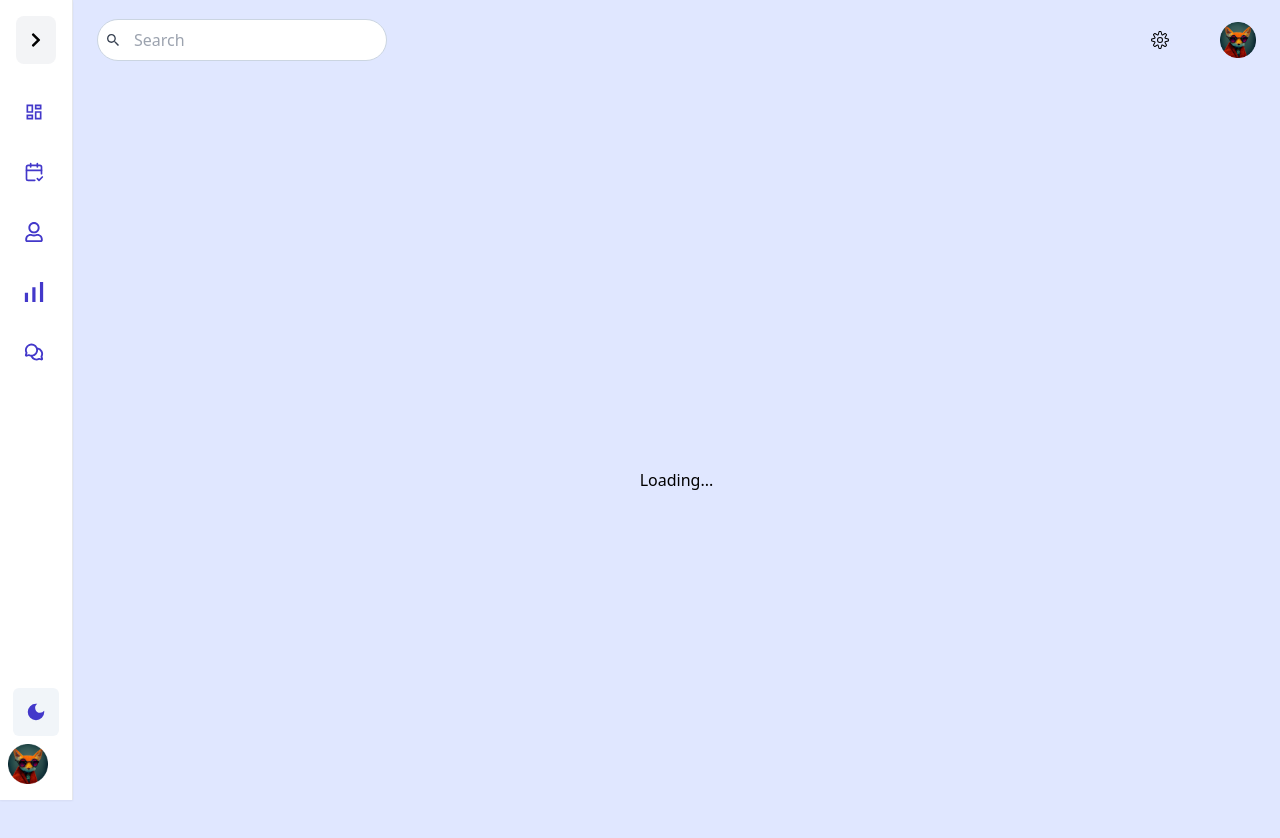
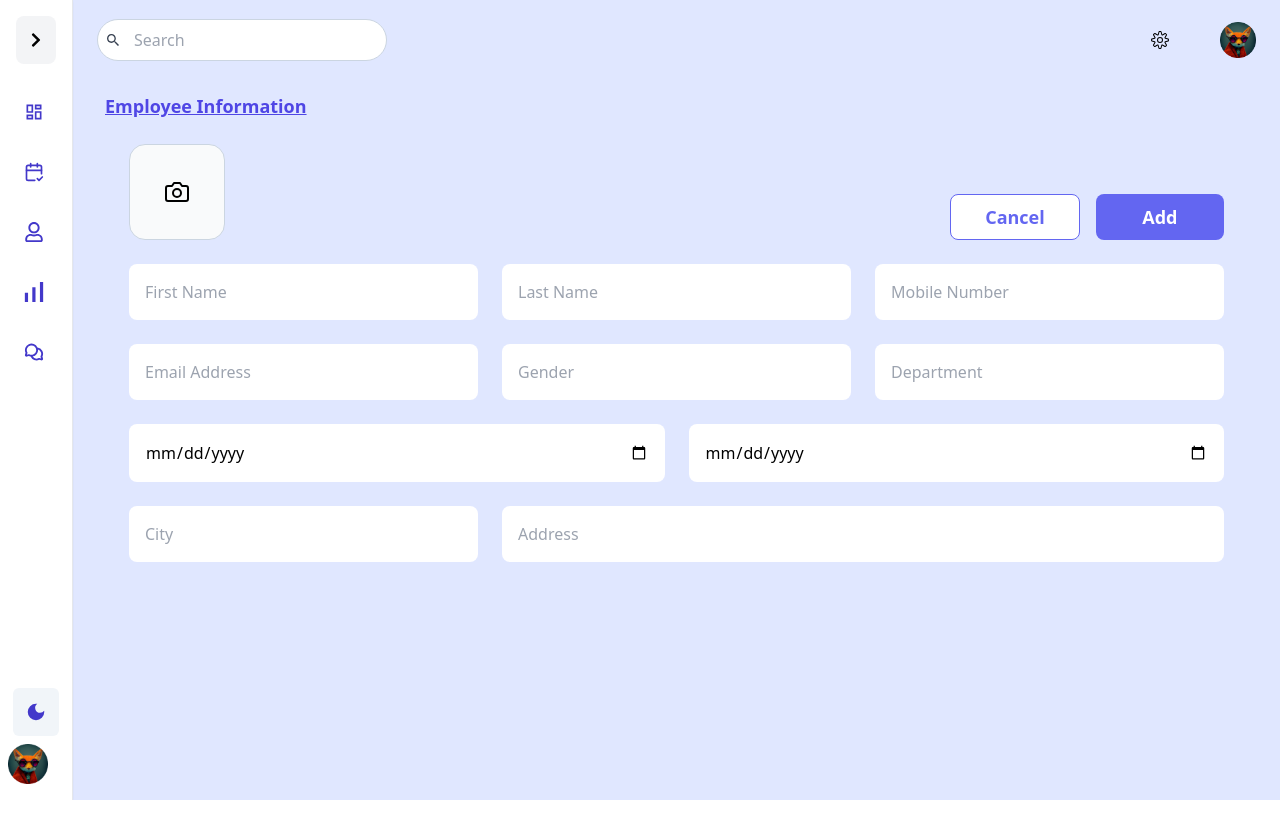
Before and after one commit to hetvi333/HR-management-system, a React (Create React App) app: page /Employee/Add-Employee in a window 1280 px wide. Shown: the top 838 px of the page. After the commit the page ends 800 px from the top, so only its background shows below. Built offline with nearby package versions, Linux system fonts and the light colour scheme.

Commit message:
design update

```diff
--- a/src/AppRoutes.jsx
+++ b/src/AppRoutes.jsx
@@ -9,6 +9,7 @@ import Layout from "./components/layout/Layout";
 import Employee from "./pages/Employee";
 import EmpProfile from "./components/employees/EmpProfile";
 import Chat from "./pages/Chat";
+import EmpData from "./components/employees/EmpData";
 
 const AppRoutes = () => {
   return (
@@ -18,6 +19,7 @@ const AppRoutes = () => {
           <Route path="/" element={<Dashboard />} />
           <Route path="/Calendar" element={<Calendar />} />
           <Route path="/Employee" element={<Employee />} />
+          <Route path="/Employee/Add-Employee" element={<EmpData />} />
           <Route path="/Employee/:id" element={<EmpProfile />} />
           <Route path="/Perfomance" element={<Perfomance />} />
           <Route path="/Chat" element={<Chat />} />
--- a/src/components/employees/EmpData.jsx
+++ b/src/components/employees/EmpData.jsx
@@ -1,90 +1,82 @@
-import React, { useState } from "react";
-import { RxCross1 } from "react-icons/rx";
+import React from "react";
+import { FiCamera } from "react-icons/fi";
 
-const EmpData = ({ onClose, open }) => {
+const EmpData = () => {
   return (
-    <div
-      className={`${
-        open ? "right-0" : "right-0"
-      }  bg-slate-200 rounded-2xl w-full md:w-[35vw] transition-all duration-300 z-20 px-4 top-0 right-0 fixed h-full `}
-    >
-      <div className="flex items-center justify-between py-4 border-b border-blue-300 ">
-        <div className=" capitalize text-[25px] font-semibold">
-          add new profile
-        </div>
-        <div className=" cursor-pointer w-8 h-8 flex justify-center items-center">
-          <RxCross1 onClick={onClose} className="text-2xl" />
+    <>
+      <div className="px-8 py-3">
+        <h1 className="text-indigo-600 text-center md:text-start text-lg font-bold underline cursor-pointer">
+          Employee Information
+        </h1>
+        <div className="md:px-6">
+          <div className="py-6 gap-4 md:gap-0 flex flex-col justify-center items-center md:flex-row md:justify-between md:items-end">
+            <div className="flex items-center justify-center text-2xl bg-gray-50 rounded-2xl border border-slate-300 w-32 h-32 md:w-24 md:h-24">
+              <FiCamera />
+            </div>
+            <div className="flex w-full md:w-3/12 gap-4">
+              <button className="p-2 w-full bg-white border border-indigo-500 rounded-lg text-indigo-500 text-lg font-semibold cursor-pointer">
+                Cancel
+              </button>
+              <button className="p-2 w-full bg-indigo-500 rounded-lg text-white text-lg font-semibold cursor-pointer">
+                Add
+              </button>
+            </div>
+          </div>
+          <div className="grid grid-cols-12 gap-3 md:gap-6">
+            <input
+              type="text"
+              placeholder="First Name"
+              className="col-span-12 md:col-span-4 rounded-lg p-4"
+            />
+            <input
+              type="text"
+              placeholder="Last Name"
+              className="col-span-12 md:col-span-4 rounded-lg p-4"
+            />
+            <input
+              type="text"
+              placeholder="Mobile Number"
+              className="col-span-12 md:col-span-4 rounded-lg p-4"
+            />
+            <input
+              type="email"
+              placeholder="Email Address"
+              className="col-span-12 md:col-span-4 rounded-lg p-4"
+            />
+            <input
+              type="text"
+              placeholder="Gender"
+              className="col-span-12 md:col-span-4 rounded-lg p-4"
+            />
+              <input
+                type="text"
+                placeholder="Department"
+                className="col-span-12 md:col-span-4 rounded-lg p-4"
+              />
+            <input
+              type="date"
+              placeholder="Date of Birth"
+              className="col-span-12 md:col-span-6 rounded-lg p-4"
+            />
+            <input
+              type="date"
+              placeholder="Date of Join"
+              className="col-span-12 md:col-span-6 rounded-lg p-4"
+            />
+              <input
+                type="text"
+                placeholder="City"
+                className="col-span-4 rounded-lg p-4"
+              />
+            <input
+              type="text"
+              placeholder="Address"
+              className="col-span-8 rounded-lg p-4"
+            />
+          </div>
         </div>
       </div>
-
-      <div className="p-3 flex flex-col justify-center items-center gap-5 ">
-        <div className=" w-3/4">
-          <label htmlFor="">Full Name</label>
-          <input
-            type="text"
-            className=" rounded-md py-2 px-10  w-full placeholder:text-center"
-            placeholder="Enter name"
-          />
-        </div>
-
-        <div className="w-3/4">
-          <label htmlFor="">Email Address</label>
-          <input
-            type="email"
-            className=" rounded-md py-2 px-10  w-full placeholder:text-center"
-            placeholder="Enter name"
-          />
-        </div>
-
-        <div className="w-3/4">
-          <label htmlFor="">Contact No.</label>
-          <input
-            type="tel"
-            className=" rounded-md py-2 px-10  w-full placeholder:text-center"
-            placeholder="Enter name"
-          />
-        </div>
-
-        <div className="w-3/4">
-          <label htmlFor="">Designation</label>
-          <input
-            type="text"
-            className=" rounded-md py-2 px-10  w-full placeholder:text-center"
-            placeholder="Enter name"
-          />
-        </div>
-
-        <div className="w-3/4">
-          <label htmlFor="">Department</label>
-          <input
-            type="text"
-            className=" rounded-md py-2 px-10  w-full placeholder:text-center"
-            placeholder="Enter name"
-          />
-        </div>
-
-        <div className="w-3/4">
-          <label htmlFor="">Join Date</label>
-          <input
-            type="date"
-            className=" rounded-md w-full py-2 px-10 placeholder:text-center"
-            placeholder="Enter name"
-          />
-        </div>
-
-        <div className="flex gap-6 w-3/4 py-2 ">
-          <button
-            onClick={onClose}
-            className="bg-gray-600 w-full py-2 px-10 rounded-md"
-          >
-            Cancel
-          </button>
-          <button className="bg-green-600  w-full py-2 px-10 rounded-md">
-            Save
-          </button>
-        </div>
-      </div>
-    </div>
+    </>
   );
 };
 
--- a/src/pages/Employee.js
+++ b/src/pages/Employee.js
@@ -1,44 +1,26 @@
-import React, { useState } from "react";
+import React from "react";
 import empData from "../EmployeeData.json";
 import EmpDetails from "../components/employees/EmpDetails";
-import EmpData from "../components/employees/EmpData";
-
-// react-icons
-import { GoPlus } from "react-icons/go";
+import { CiCirclePlus } from "react-icons/ci";
+import { Link } from "react-router-dom";
 
 const Employee = () => {
-  const [open, setOpen] = useState(false);
-
-  const addNew = () => {
-    setOpen(!open);
-  };
-
   return (
     <>
       <section>
-        <section className=" absolute z-20">
-          {open && (
-            <EmpData
-              open={open}
-              onClose={() => {
-                setOpen(false);
-              }}
-            />
-          )}
-        </section>
+        <section className=" absolute z-20"></section>
 
         <div className=" flex justify-between flex-col-reverse sm:flex-row items-center p-8">
           <h1 className="font-bold text-xl sm:text-2xl text-center py-2">
             Employees Details
           </h1>
           <div className="flex  gap-5">
-            <button
-              onClick={addNew}
-              className=" bg-indigo-400 text-white font-semibold p-2 hover:bg-indigo-600 hover:font-bold rounded-md flex justify-between items-center"
-            >
-              <GoPlus size={20} />
-              Add New
-            </button>
+            <Link to={"/Employee/Add-Employee"}>
+              <button className=" bg-indigo-500 text-white text-sm font-semibold p-2 hover:bg-white hover:text-indigo-500 hover:border-2 hover:border-indigo-500 rounded-md flex gap-2 justify-between items-center">
+                <CiCirclePlus size={20} />
+                Add New Employee
+              </button>
+            </Link>
           </div>
         </div>
       </section>
```
Also changed, not shown: src/components/employees/EmpProfile.jsx (+1 -6 lines).
